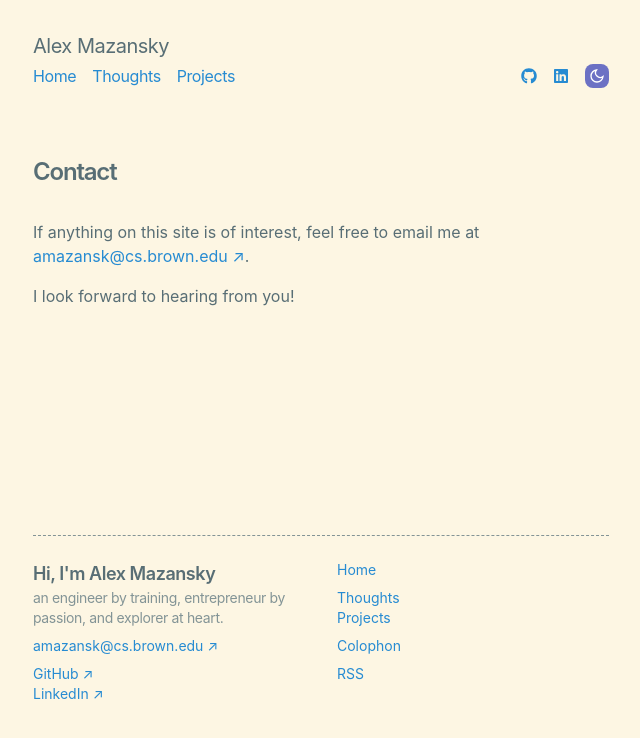
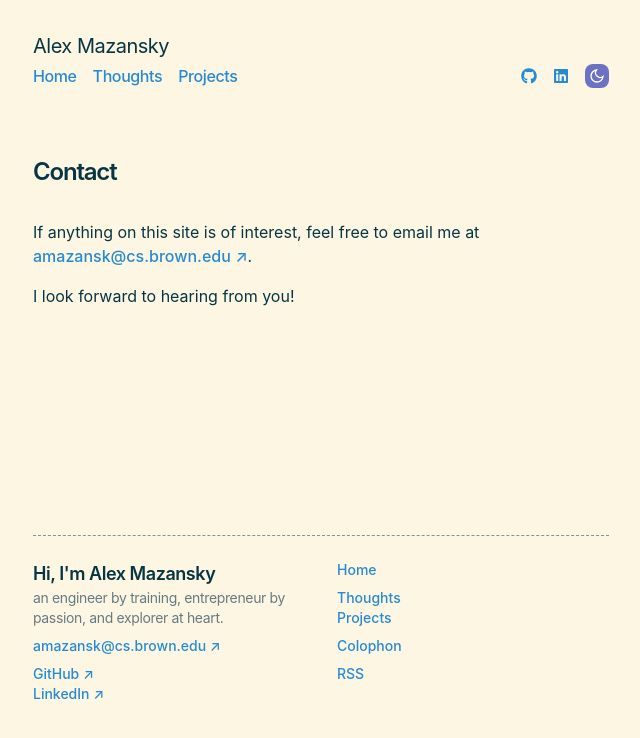
Before and after one commit to amazansky/alexmazansky.com, a Next.js app: page /contact in a window 1280 px wide. Shown: the top 738 px of the page, without its empty margins (319-959 px from the left). Built offline with nearby package versions, Linux system fonts and the light colour scheme.

Commit message:
style: legible colors

```diff
--- a/app/components/A.tsx
+++ b/app/components/A.tsx
@@ -15,7 +15,7 @@ export default function A({
 }: AProps) {
   // Base classes for the growing underline effect
   const baseClasses =
-    "text-primary hover:text-accent transition-all relative before:absolute before:bottom-0 before:left-0 before:w-0 before:h-px before:bg-current before:transition-all before:duration-300 hover:before:w-full";
+    "text-primary font-medium hover:text-accent transition-all relative before:absolute before:bottom-0 before:left-0 before:w-0 before:h-px before:bg-current before:transition-all before:duration-300 hover:before:w-full";
 
   // Check if it's an internal link
   if (href.startsWith("/")) {
--- a/app/global.css
+++ b/app/global.css
@@ -23,11 +23,13 @@
 
   /* Light mode colors */
   --color-background: var(--color-solarized-base3);
-  --color-foreground: var(--color-solarized-base01); /* in the original theme, this is base00 - changed for readability */
-  --color-muted: var(--color-solarized-base2);
-  --color-muted-border: var(--color-solarized-base1);
-  --color-muted-foreground: var(--color-solarized-base0);
-  --color-border: var(--color-solarized-base2);
+  /* in the original theme, this is base00 - changed for readability */
+  --color-foreground: var(--color-solarized-base02);
+  /* changed all of these one click darker for readability */
+  --color-muted: var(--color-solarized-base1);
+  --color-muted-border: var(--color-solarized-base0);
+  --color-muted-foreground: var(--color-solarized-base00);
+  --color-border: var(--color-solarized-base1);
 
   /* Primary color scheme using solarized blue */
   --color-primary: var(--color-solarized-blue);
@@ -45,11 +47,13 @@
 /* Dark mode colors */
 .dark {
   --color-background: var(--color-solarized-base03);
-  --color-foreground: var(--color-solarized-base1); /* in the original theme, this is base0 - changed for readability */
-  --color-muted: var(--color-solarized-base02);
-  --color-muted-border: var(--color-solarized-base01);
-  --color-muted-foreground: var(--color-solarized-base00);
-  --color-border: var(--color-solarized-base02);
+  /* in the original theme, this is base0 - changed for readability */
+  --color-foreground: var(--color-solarized-base2);
+  /* changed all of these one click lighter for readability */
+  --color-muted: var(--color-solarized-base01);
+  --color-muted-border: var(--color-solarized-base00);
+  --color-muted-foreground: var(--color-solarized-base0);
+  --color-border: var(--color-solarized-base01);
 }
 
 /* Syntax highlighting variables */
@@ -102,7 +106,7 @@ html {
   content: "#";
 }
 
-.prose *:hover > .anchor {
+.prose *:hover>.anchor {
   @apply visible;
 }
 
@@ -170,8 +174,10 @@ pre::-webkit-scrollbar {
 }
 
 pre {
-  -ms-overflow-style: none; /* IE and Edge */
-  scrollbar-width: none; /* Firefox */
+  /* IE and Edge */
+  -ms-overflow-style: none;
+  /* Firefox */
+  scrollbar-width: none;
 }
 
 /* Remove Safari input shadow on mobile */
```
